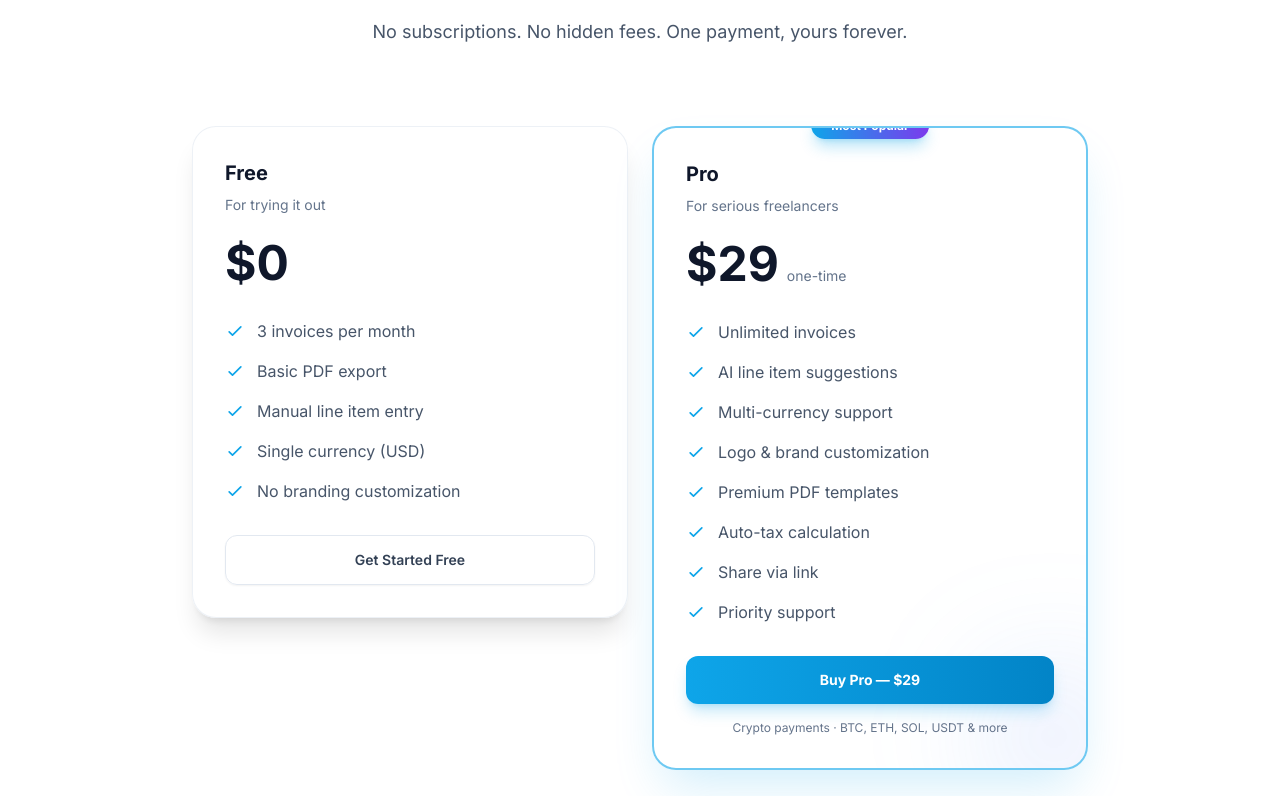
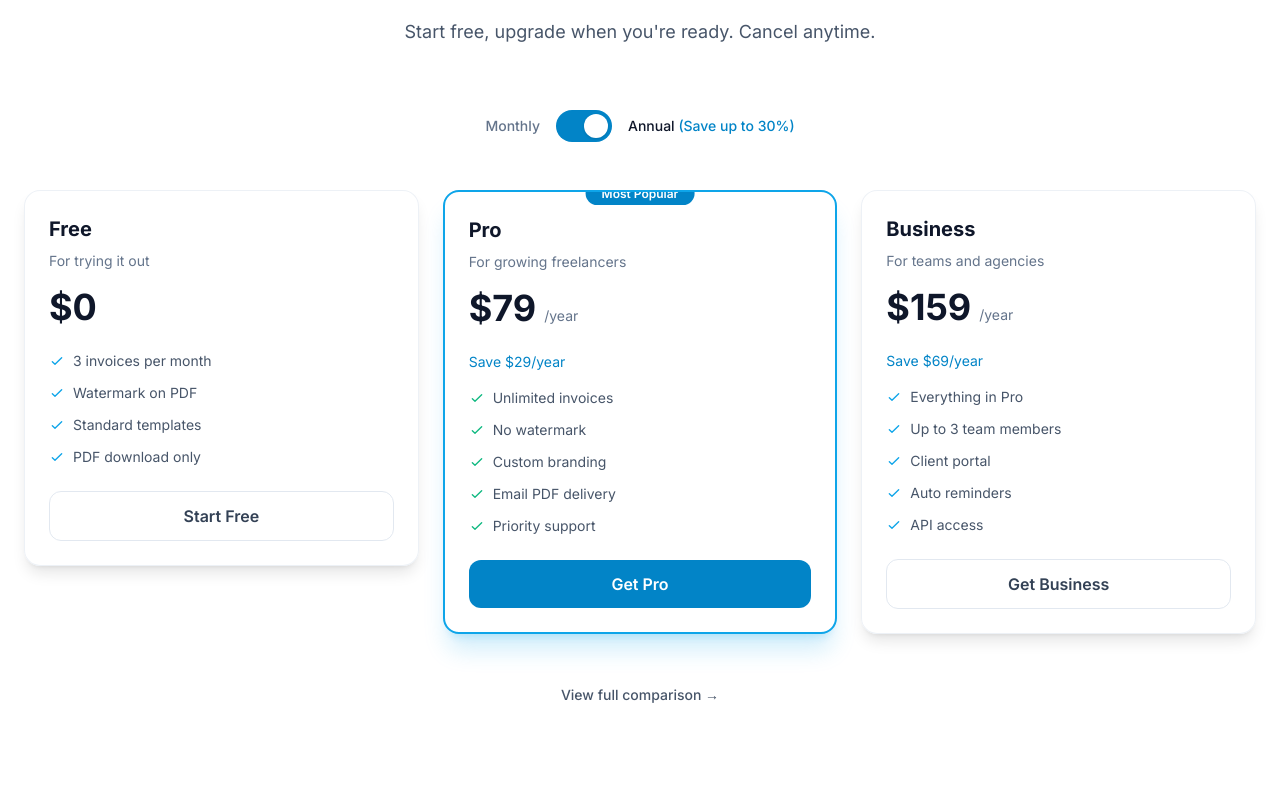
Before and after one commit to Luka69tech/invoice-in-60, a Next.js app: page / in a window 1280 px wide. Shown: the part 3484-4280 px from the top of the page. Built offline with nearby package versions, Linux system fonts and the light colour scheme.

Commit message:
fix: toggle switch direction, add green/red ticks to pricing comparison, update homepage pricing

```diff
--- a/app/page.tsx
+++ b/app/page.tsx
@@ -260,6 +260,7 @@ function FaqItem({ faq, index }: { faq: typeof faqs[0]; index: number }) {
 
 export default function HomePage() {
   const [openFaq, setOpenFaq] = useState<number | null>(null);
+  const [annual, setAnnual] = useState(true);
   const heroRef = useRef<HTMLDivElement>(null);
   const [mousePos, setMousePos] = useState({ x: 0, y: 0 });
 
@@ -517,51 +518,61 @@ export default function HomePage() {
       {/* Pricing */}
       <section id="pricing" className="py-28 lg:py-36">
         <div className="mx-auto max-w-7xl px-6">
-          <div className="mb-20 text-center">
+          <div className="mb-16 text-center">
             <Reveal>
               <p className="section-label mb-4">Pricing</p>
             </Reveal>
             <Reveal delay={100}>
               <h2 className="mb-6 text-4xl font-bold text-slate-900 lg:text-5xl">
-                Pay once. Invoice forever.
+                Simple pricing, no surprises
               </h2>
             </Reveal>
             <Reveal delay={200}>
               <p className="text-lg text-slate-600">
-                No subscriptions. No hidden fees. One payment, yours forever.
+                Start free, upgrade when you're ready. Cancel anytime.
               </p>
             </Reveal>
           </div>
 
-          <div className="mx-auto grid max-w-4xl gap-6 lg:grid-cols-2">
+          {/* Billing Toggle */}
+          <div className="mb-12 flex items-center justify-center gap-4">
+            <span className="text-sm font-medium text-slate-500">Monthly</span>
+            <button
+              onClick={() => setAnnual(!annual)}
+              className={`relative h-8 w-14 rounded-full transition-colors ${annual ? "bg-sky-600" : "bg-slate-300"}`}
+            >
+              <span
+                className={`absolute top-1 h-6 w-6 rounded-full bg-white shadow transition-transform duration-200 ${annual ? "left-7" : "left-1"}`}
+                style={{ left: annual ? "28px" : "4px" }}
+              />
+            </button>
+            <span className="text-sm font-medium text-slate-900">
+              Annual <span className="text-sky-600">(Save up to 30%)</span>
+            </span>
+          </div>
+
+          <div className="grid gap-6 md:grid-cols-3">
             {/* Free tier */}
             <Reveal delay={300}>
-              <div className="group relative overflow-hidden rounded-3xl border border-slate-200/60 bg-white/80 backdrop-blur-xl p-8 shadow-xl transition-all hover:-translate-y-2">
-                <div className="absolute inset-0 bg-gradient-to-br from-slate-50/50 to-transparent opacity-0 transition-opacity duration-500 group-hover:opacity-100" />
+              <div className="group relative overflow-hidden rounded-2xl border border-slate-200/60 bg-white/80 backdrop-blur-xl p-6 shadow-lg transition-all hover:-translate-y-2 hover:shadow-xl">
                 <div className="relative z-10">
                   <h3 className="mb-2 text-xl font-bold text-slate-900">Free</h3>
-                  <p className="mb-6 text-sm text-slate-500">For trying it out</p>
-                  <div className="mb-8">
-                    <span className="text-5xl font-bold text-slate-900">$0</span>
+                  <p className="mb-4 text-sm text-slate-500">For trying it out</p>
+                  <div className="mb-6">
+                    <span className="text-4xl font-bold text-slate-900">$0</span>
                   </div>
-                  <ul className="mb-8 space-y-4">
-                    {[
-                      "3 invoices per month",
-                      "Basic PDF export",
-                      "Manual line item entry",
-                      "Single currency (USD)",
-                      "No branding customization",
-                    ].map((feat) => (
-                      <li key={feat} className="flex items-center gap-3 text-slate-600">
-                        <svg className="h-5 w-5 shrink-0 text-sky-500" fill="none" viewBox="0 0 24 24" stroke="currentColor">
+                  <ul className="mb-6 space-y-3">
+                    {["3 invoices per month", "Watermark on PDF", "Standard templates", "PDF download only"].map((feat) => (
+                      <li key={feat} className="flex items-center gap-2 text-sm text-slate-600">
+                        <svg className="h-4 w-4 shrink-0 text-sky-500" fill="none" viewBox="0 0 24 24" stroke="currentColor">
                           <path strokeLinecap="round" strokeLinejoin="round" strokeWidth={2} d="M5 13l4 4L19 7" />
                         </svg>
                         {feat}
                       </li>
                     ))}
                   </ul>
-                  <Link href="/builder" className="btn-secondary w-full block text-center py-3.5">
-                    Get Started Free
+                  <Link href="/builder" className="block w-full rounded-xl border border-slate-200 py-3 text-center font-semibold text-slate-700 hover:bg-slate-50 transition-colors">
+                    Start Free
                   </Link>
                 </div>
               </div>
@@ -569,50 +580,74 @@ export default function HomePage() {
 
             {/* Pro tier */}
             <Reveal delay={400}>
-              <div className="group relative overflow-hidden rounded-3xl border-2 border-sky-500/60 bg-white/80 backdrop-blur-xl p-8 shadow-2xl shadow-sky-500/20 transition-all hover:-translate-y-2 hover:shadow-3xl hover:shadow-sky-500/30">
-                <div className="absolute inset-0 bg-gradient-to-br from-sky-50/80 via-transparent to-violet-50/40 opacity-0 transition-opacity duration-500 group-hover:opacity-100" />
-                <div className="absolute -top-4 left-1/2 -translate-x-1/2">
-                  <span className="rounded-full bg-gradient-to-r from-sky-500 to-violet-600 px-5 py-1.5 text-xs font-bold text-white shadow-lg shadow-sky-500/30">
+              <div className="relative overflow-hidden rounded-2xl border-2 border-sky-500 bg-white p-6 shadow-xl shadow-sky-500/20 transition-all hover:-translate-y-2">
+                <div className="absolute -top-3 left-1/2 -translate-x-1/2">
+                  <span className="rounded-full bg-sky-600 px-4 py-1 text-xs font-semibold text-white">
                     Most Popular
                   </span>
                 </div>
                 <div className="relative z-10">
                   <h3 className="mb-2 text-xl font-bold text-slate-900">Pro</h3>
-                  <p className="mb-6 text-sm text-slate-500">For serious freelancers</p>
-                  <div className="mb-8">
-                    <span className="text-5xl font-bold text-slate-900">$29</span>
-                    <span className="ml-2 text-sm text-slate-500">one-time</span>
+                  <p className="mb-4 text-sm text-slate-500">For growing freelancers</p>
+                  <div className="mb-6">
+                    <span className="text-4xl font-bold text-slate-900">${annual ? 79 : 9}</span>
+                    <span className="ml-2 text-sm text-slate-500">{annual ? "/year" : "/month"}</span>
                   </div>
-                  <ul className="mb-8 space-y-4">
-                    {[
-                      "Unlimited invoices",
-                      "AI line item suggestions",
-                      "Multi-currency support",
-                      "Logo & brand customization",
-                      "Premium PDF templates",
-                      "Auto-tax calculation",
-                      "Share via link",
-                      "Priority support",
-                    ].map((feat) => (
-                      <li key={feat} className="flex items-center gap-3 text-slate-600">
-                        <svg className="h-5 w-5 shrink-0 text-sky-500" fill="none" viewBox="0 0 24 24" stroke="currentColor">
+                  {annual && (
+                    <p className="mb-4 text-sm text-sky-600">Save $29/year</p>
+                  )}
+                  <ul className="mb-6 space-y-3">
+                    {["Unlimited invoices", "No watermark", "Custom branding", "Email PDF delivery", "Priority support"].map((feat) => (
+                      <li key={feat} className="flex items-center gap-2 text-sm text-slate-600">
+                        <svg className="h-4 w-4 shrink-0 text-emerald-500" fill="none" viewBox="0 0 24 24" stroke="currentColor">
                           <path strokeLinecap="round" strokeLinejoin="round" strokeWidth={2} d="M5 13l4 4L19 7" />
                         </svg>
                         {feat}
                       </li>
                     ))}
                   </ul>
-                  <Link href="/checkout" className="btn-primary w-full block text-center py-3.5">
-                    Buy Pro — $29
+                  <Link href="/checkout?plan=pro" className="block w-full rounded-xl bg-sky-600 py-3 text-center font-semibold text-white hover:bg-sky-700 transition-colors">
+                    Get Pro
                   </Link>
-                  <p className="mt-4 text-center text-xs text-slate-500">
-                    Crypto payments · BTC, ETH, SOL, USDT & more
-                  </p>
                 </div>
-
-                <div className="absolute -bottom-8 -right-8 h-32 w-32 rounded-full bg-gradient-to-br from-sky-400/20 to-violet-500/20 blur-3xl transition-all duration-500 group-hover:scale-150" />
               </div>
             </Reveal>
+
+            {/* Business tier */}
+            <Reveal delay={500}>
+              <div className="group relative overflow-hidden rounded-2xl border border-slate-200/60 bg-white/80 backdrop-blur-xl p-6 shadow-lg transition-all hover:-translate-y-2 hover:shadow-xl">
+                <div className="relative z-10">
+                  <h3 className="mb-2 text-xl font-bold text-slate-900">Business</h3>
+                  <p className="mb-4 text-sm text-slate-500">For teams and agencies</p>
+                  <div className="mb-6">
+                    <span className="text-4xl font-bold text-slate-900">${annual ? 159 : 19}</span>
+                    <span className="ml-2 text-sm text-slate-500">{annual ? "/year" : "/month"}</span>
+                  </div>
+                  {annual && (
+                    <p className="mb-4 text-sm text-sky-600">Save $69/year</p>
+                  )}
+                  <ul className="mb-6 space-y-3">
+                    {["Everything in Pro", "Up to 3 team members", "Client portal", "Auto reminders", "API access"].map((feat) => (
+                      <li key={feat} className="flex items-center gap-2 text-sm text-slate-600">
+                        <svg className="h-4 w-4 shrink-0 text-sky-500" fill="none" viewBox="0 0 24 24" stroke="currentColor">
+                          <path strokeLinecap="round" strokeLinejoin="round" strokeWidth={2} d="M5 13l4 4L19 7" />
+                        </svg>
+                        {feat}
+                      </li>
+                    ))}
+                  </ul>
+                  <Link href="/checkout?plan=business" className="block w-full rounded-xl border border-slate-200 py-3 text-center font-semibold text-slate-700 hover:bg-slate-50 transition-colors">
+                    Get Business
+                  </Link>
+                </div>
+              </div>
+            </Reveal>
+          </div>
+
+          <div className="mt-12 text-center">
+            <Link href="/pricing" className="text-sm font-medium text-slate-600 hover:text-slate-900">
+              View full comparison →
+            </Link>
           </div>
         </div>
       </section>
--- a/app/pricing/page.tsx
+++ b/app/pricing/page.tsx
@@ -55,11 +55,20 @@ const plans = [
   },
 ];
 
-const planFeatures = {
-  free: ["3 invoices/month", "Watermark", "Basic templates", "PDF only"],
-  pro: ["Unlimited", "No watermark", "Custom branding", "Email delivery", "History", "Crypto payments"],
-  business: ["Pro features", "3 team members", "Client portal", "Reminders", "Recurring", "API"],
-};
+// Feature comparison: true = yes/green, false = no/red, "partial" = partial
+const featureComparison = [
+  { feature: "Invoices per month", free: "3", pro: "Unlimited", business: "Unlimited" },
+  { feature: "Watermark", free: true, pro: false, business: false },
+  { feature: "Custom branding", free: false, pro: true, business: true },
+  { feature: "Email PDF delivery", free: false, pro: true, business: true },
+  { feature: "Invoice history", free: false, pro: true, business: true },
+  { feature: "Crypto payments", free: false, pro: true, business: true },
+  { feature: "Team members", free: "1", pro: "1", business: "Up to 3" },
+  { feature: "Client portal", free: false, pro: false, business: true },
+  { feature: "Auto reminders", free: false, pro: false, business: true },
+  { feature: "Recurring invoices", free: false, pro: false, business: true },
+  { feature: "API access", free: false, pro: false, business: true },
+];
 
 export default function PricingPage() {
   const [annual, setAnnual] = useState(true);
@@ -74,6 +83,24 @@ export default function PricingPage() {
     const yearlyCost = monthly * 12;
     const saved = yearlyCost - annual;
     return saved;
+  };
+
+  const renderCheck = (value: boolean | string) => {
+    if (value === true) {
+      return (
+        <svg className="h-5 w-5 text-emerald-500" fill="none" viewBox="0 0 24 24" stroke="currentColor">
+          <path strokeLinecap="round" strokeLinejoin="round" strokeWidth={2} d="M5 13l4 4L19 7" />
+        </svg>
+      );
+    }
+    if (value === false) {
+      return (
+        <svg className="h-5 w-5 text-slate-300" fill="none" viewBox="0 0 24 24" stroke="currentColor">
+          <path strokeLinecap="round" strokeLinejoin="round" strokeWidth={2} d="M6 18L18 6M6 6l12 12" />
+        </svg>
+      );
+    }
+    return <span className="text-sm text-slate-500">{value}</span>;
   };
 
   return (
@@ -116,7 +143,7 @@ export default function PricingPage() {
           </p>
         </div>
 
-        {/* Toggle */}
+        {/* Toggle - Fixed: dot moves to opposite side */}
         <div className="mb-12 flex items-center justify-center gap-4">
           <span className={`text-sm font-medium ${!annual ? "text-slate-900" : "text-slate-500"}`}>
             Monthly
@@ -128,9 +155,10 @@ export default function PricingPage() {
             }`}
           >
             <span
-              className={`absolute top-1 h-6 w-6 rounded-full bg-white shadow transition-transform ${
-                annual ? "translate-x-7" : "translate-x-1"
+              className={`absolute top-1 h-6 w-6 rounded-full bg-white shadow transition-transform duration-200 ${
+                annual ? "left-7" : "left-1"
               }`}
+              style={{ left: annual ? "28px" : "4px" }}
             />
           </button>
           <span className={`text-sm font-medium ${annual ? "text-slate-900" : "text-slate-500"}`}>
@@ -203,7 +231,7 @@ export default function PricingPage() {
           ))}
         </div>
 
-        {/* Comparison Table */}
+        {/* Comparison Table with Green/Red ticks */}
         <div className="mt-16">
           <h2 className="mb-8 text-center text-2xl font-bold text-slate-900">Compare plans</h2>
           <div className="overflow-x-auto">
@@ -217,22 +245,12 @@ export default function PricingPage() {
                 </tr>
               </thead>
               <tbody>
-                {[
-                  ["Invoices per month", "3", "Unlimited", "Unlimited"],
-                  ["Watermark", "Yes", "No", "No"],
-                  ["Custom branding", "No", "Yes", "Yes"],
-                  ["Email PDF delivery", "No", "Yes", "Yes"],
-                  ["Invoice history", "No", "Yes", "Yes"],
-                  ["Crypto payments", "No", "Yes", "Yes"],
-                  ["Team members", "1", "1", "Up to 3"],
-                  ["Client portal", "No", "No", "Yes"],
-                  ["API access", "No", "No", "Yes"],
-                ].map(([feature, free, pro, business]) => (
-                  <tr key={feature} className="border-b border-slate-100">
-                    <td className="py-4 text-sm text-slate-600">{feature}</td>
-                    <td className="py-4 text-center text-sm text-slate-500">{free}</td>
-                    <td className="py-4 text-center text-sm text-slate-500">{pro}</td>
-                    <td className="py-4 text-center text-sm text-slate-500">{business}</td>
+                {featureComparison.map((row) => (
+                  <tr key={row.feature} className="border-b border-slate-100">
+                    <td className="py-4 text-sm text-slate-600">{row.feature}</td>
+                    <td className="py-4 text-center">{renderCheck(row.free)}</td>
+                    <td className="py-4 text-center">{renderCheck(row.pro)}</td>
+                    <td className="py-4 text-center">{renderCheck(row.business)}</td>
                   </tr>
                 ))}
               </tbody>
```
